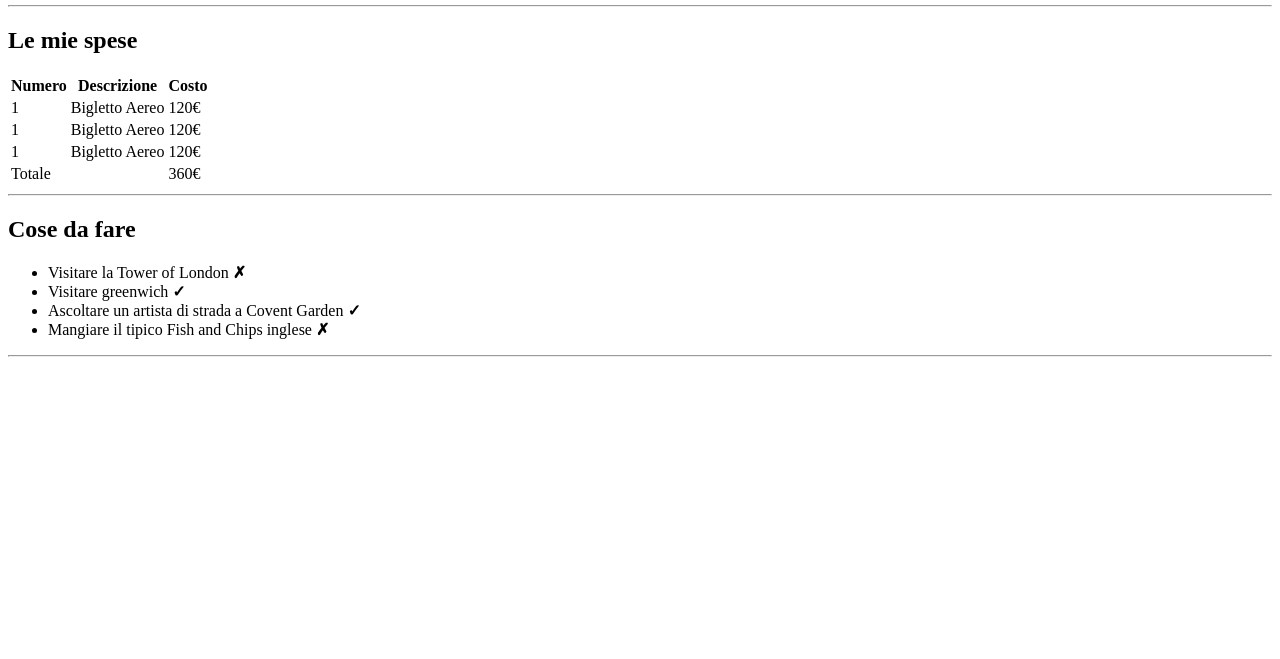
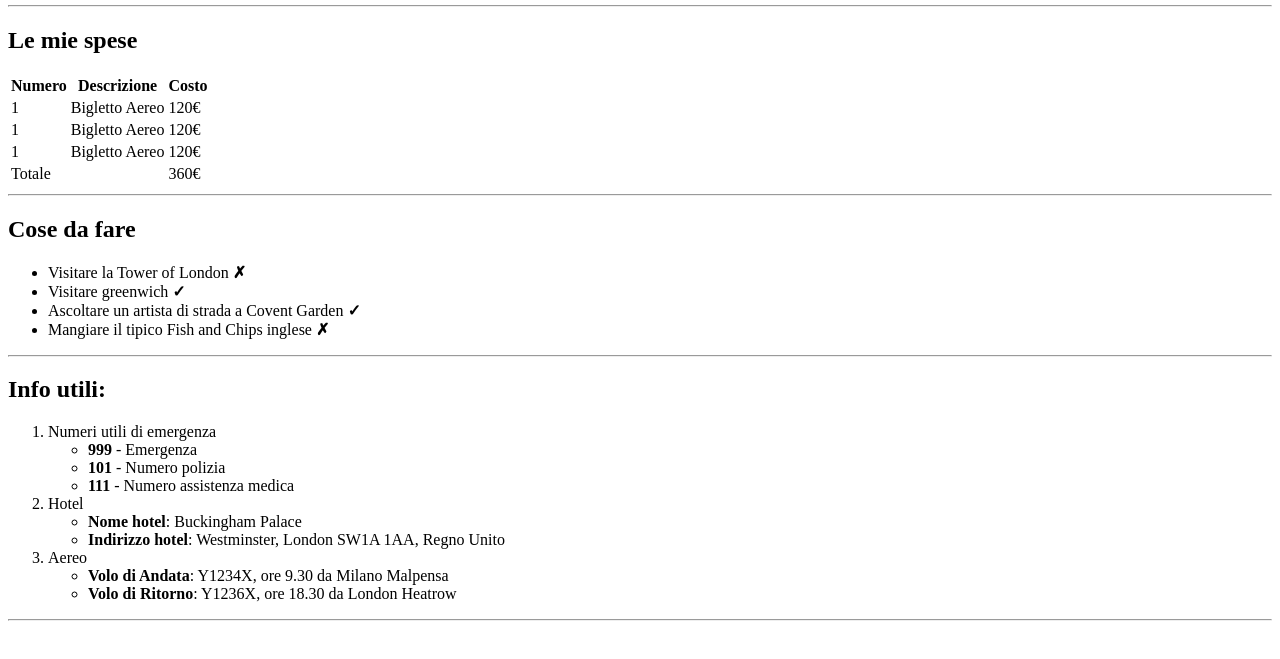
Before and after one commit to PaoloPascucci/html-london-trip, a plain HTML site: page index.html in a window 1280 px wide. Shown: the part 101-760 px from the top of the page. Drawn offline with Linux system fonts and the light colour scheme.

Commit message:
lista ordinata completa

```diff
--- a/index.html
+++ b/index.html
@@ -63,9 +63,35 @@
         <hr>
     </Section>
     <!-- /Section lista non ordine -->
-
-</main>
-<!-- /main -->
+    <!-- Section lista ordinata -->
+        <section>
+            <h2>Info utili:</h2>
+            <ol>
+                <li>Numeri utili di emergenza
+                    <ul>
+                        <li><strong>999</strong> - Emergenza</li>
+                        <li><strong>101</strong> - Numero polizia</li>
+                        <li><strong>111</strong> - Numero assistenza medica</li>
+                    </ul>
+                </li>
+                <li>Hotel
+                    <ul>
+                        <li><strong>Nome hotel</strong>: Buckingham Palace</li>
+                        <li><strong>Indirizzo hotel</strong>: Westminster, London SW1A 1AA, Regno Unito</li>
+                    </ul>
+                </li>
+                <li>Aereo
+                    <ul>
+                        <li><strong>Volo di Andata</strong>: Y1234X, ore 9.30 da Milano Malpensa</li>
+                        <li><strong>Volo di Ritorno</strong>: Y1236X, ore 18.30 da London Heatrow</li>
+                    </ul>
+                </li>
+            </ol>
+            <hr>
+            </section>
+        <!-- /Section lista ordinata -->
+    </main>
+    <!-- /main -->
     <!-- footer -->
     <footer>
 
```
